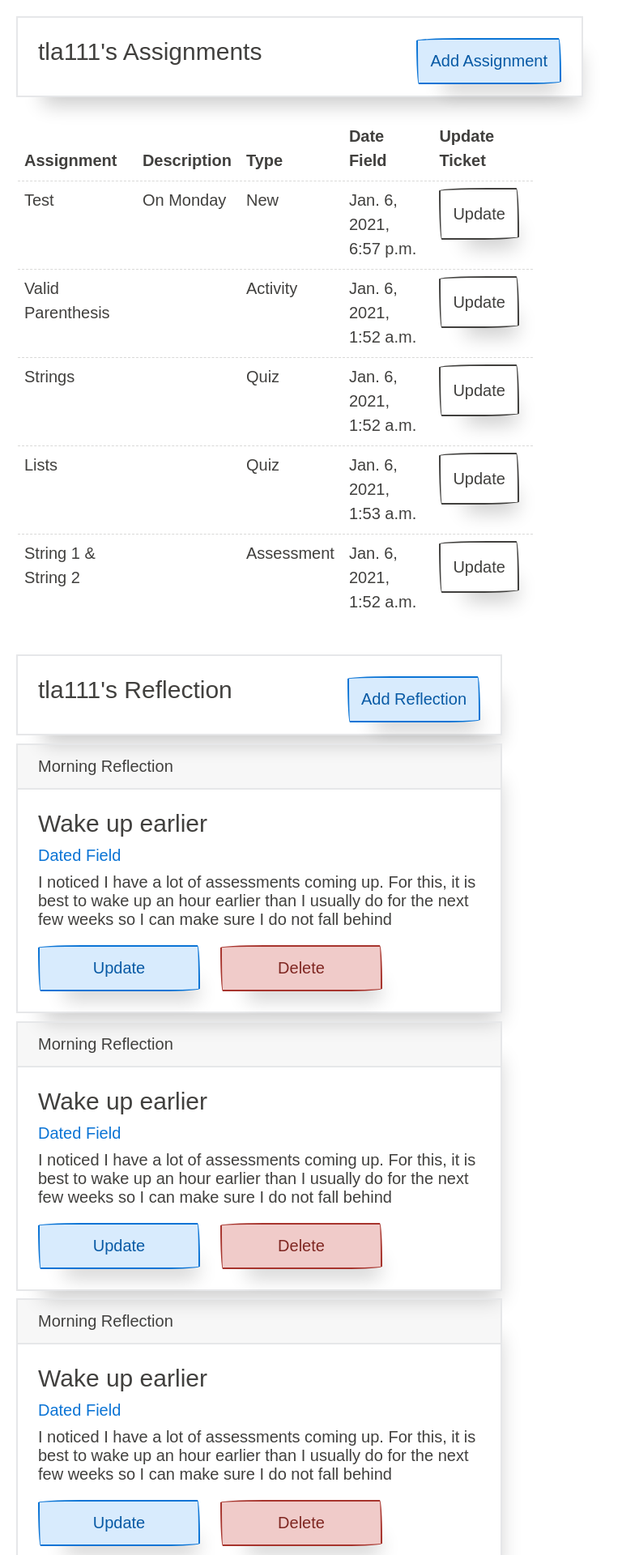
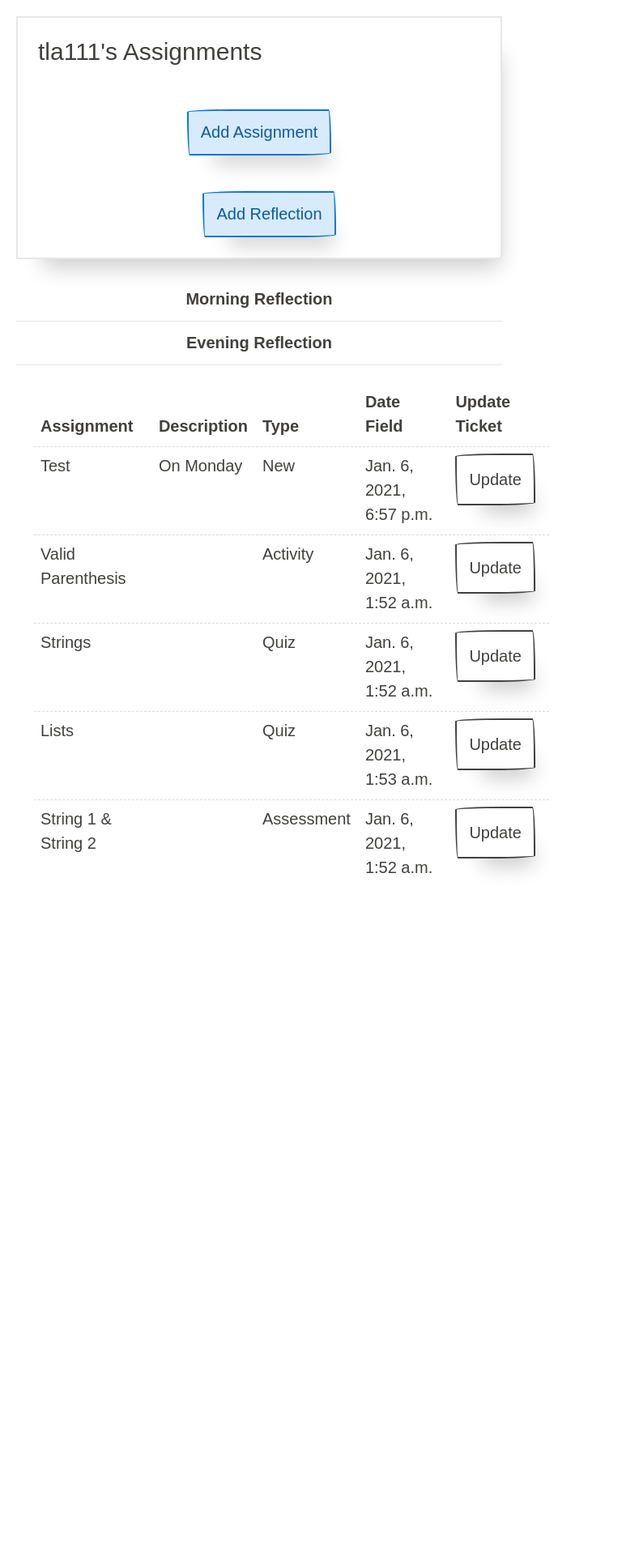
Before and after one commit to tla111/bullet-journal-capstone, a Django app: page /journal/ in a window 1280 px wide. Shown: the top 1920 px of the page at 81% size, without its empty margins (0-768 px from the left). After the commit the page ends 1078 px from the top, so only its background shows below. Run offline with Django 3.2, Linux system fonts and the light colour scheme; a user stored in the database is signed in; data comes from the database, SQL or seed files in the repository; both versions use the stored data as it was after the commit; some libraries are stand-ins or nearby versions; some web fonts are replaced.

Commit message:
redesigned journal page

```diff
--- a/templates/journal_profile.html
+++ b/templates/journal_profile.html
@@ -21,6 +21,7 @@
     }
     .card_body_contain {
       display: flex;
+      flex-direction: column;
       justify-content: space-between;
     }
     .reflection_container {
@@ -33,6 +34,9 @@
       text-align: center;
       width: 200px;
     }
+    .collapsible {
+      width: 30rem;
+    }
   </style>
 
   <body>
@@ -40,14 +44,62 @@
   <div class="">
     <div class="row">
       <div class='col'>
-        <div class="card user_card" style="width: 35rem; height: 5rem">
+        <div class="card user_card" style="width: 30rem; height: 15rem">
             <div class="card-body card_body_contain">
               {% comment %} <h3>Profile Section</h3> {% endcomment %}
               <h4>{{user.username}}'s Assignments</h4>
                 <a href="/add_assignment/" class="paper-btn btn-secondary">Add Assignment</a>
+                <a href="/add_assignment/" class="paper-btn btn-secondary">Add Reflection</a>
             </div>
           </div>
           <br>
+
+            <div class="collapsible">
+            <input id="collapsible1" type="checkbox" name="collapsible">
+            <label for="collapsible1">Morning Reflection</label>
+            <div class="collapsible-body">
+                  <div class="reflection_container">
+                <div class="card" style="width: 30rem;">
+                    {% comment %} <div class="card-header">Morning Reflection</div> {% endcomment %}
+                      <div class="card-body">
+                        <h4 class="card-title">Wake up earlier</h4>
+                        <h5 class="card-subtitle">Dated Field</h5>
+                        <p class="card-text">I noticed I have a lot of assessments coming up. For this, it is best to wake up an hour earlier than I usually do for the next few weeks so I can make sure I do not fall behind</p>
+                        <div class=reflection_buttons>
+                          <a href="" class="paper-btn btn-secondary">Update</a>
+                          <a href="" class="paper-btn btn-danger">Delete</a>
+                        </div>
+                      </div>
+                  {% comment %} </div> {% endcomment %}
+              </div>
+            </div>
+          </div>
+
+          <div class="collapsible">
+            <input id="collapsible2" type="checkbox" name="collapsible">
+            <label for="collapsible2">Evening Reflection</label>
+            <div class="collapsible-body">
+                  <div class="reflection_container">
+                <div class="card" style="width: 30rem;">
+                    {% comment %} <div class="card-header">Morning Reflection</div> {% endcomment %}
+                      <div class="card-body">
+                        <h4 class="card-title">Sleep earlier</h4>
+                        <h5 class="card-subtitle">Dated Field</h5>
+                        <p class="card-text">I noticed I have a lot of assessments coming up. For this, it is best to wake up an hour earlier than I usually do for the next few weeks so I can make sure I do not fall behind</p>
+                        <div class=reflection_buttons>
+                          <a href="" class="paper-btn btn-secondary">Update</a>
+                          <a href="" class="paper-btn btn-danger">Delete</a>
+                        </div>
+                      </div>
+                  {% comment %} </div> {% endcomment %}
+              </div>
+            </div>
+          </div>
+
+      </div>
+      <div class='col'>
+
+
           <div class="tables_container">
             <table class="table table-striped table-info">
               <thead class="thead-info">
@@ -146,91 +198,10 @@
               </tbody>
             </table>
           </div><!--Table Container-->
-      </div>
-      <div class='col'>
-        <!--Reflection-->
-         <div class="card user_card" style="width: 30rem; height: 5rem">
-            <div class="card-body card_body_contain">
-              <h4>{{user.username}}'s Reflection</h4>
-              <a href="/add_assignment/" class="paper-btn btn-secondary">Add Reflection</a>
-            </div>
-          </div>
-
-          <div class="reflection_container">
-            <div class="card" style="width: 30rem;">
-                <div class="card-header">Morning Reflection</div>
-                  <div class="card-body">
-                    <h4 class="card-title">Wake up earlier</h4>
-                    <h5 class="card-subtitle">Dated Field</h5>
-                    <p class="card-text">I noticed I have a lot of assessments coming up. For this, it is best to wake up an hour earlier than I usually do for the next few weeks so I can make sure I do not fall behind</p>
-                    <div class=reflection_buttons>
-                      <a href="" class="paper-btn btn-secondary">Update</a>
-                      <a href="" class="paper-btn btn-danger">Delete</a>
-                    </div>
-                  </div>
-              </div>
-          </div>
-
-            <div class="reflection_container">
-            <div class="card" style="width: 30rem;">
-                <div class="card-header">Morning Reflection</div>
-                  <div class="card-body">
-                    <h4 class="card-title">Wake up earlier</h4>
-                    <h5 class="card-subtitle">Dated Field</h5>
-                    <p class="card-text">I noticed I have a lot of assessments coming up. For this, it is best to wake up an hour earlier than I usually do for the next few weeks so I can make sure I do not fall behind</p>
-                    <div class=reflection_buttons>
-                      <a href="" class="paper-btn btn-secondary">Update</a>
-                      <a href="" class="paper-btn btn-danger">Delete</a>
-                    </div>
-                  </div>
-              </div>
-          </div>
-
-            <div class="reflection_container">
-            <div class="card" style="width: 30rem;">
-                <div class="card-header">Morning Reflection</div>
-                  <div class="card-body">
-                    <h4 class="card-title">Wake up earlier</h4>
-                    <h5 class="card-subtitle">Dated Field</h5>
-                    <p class="card-text">I noticed I have a lot of assessments coming up. For this, it is best to wake up an hour earlier than I usually do for the next few weeks so I can make sure I do not fall behind</p>
-                    <div class=reflection_buttons>
-                      <a href="" class="paper-btn btn-secondary">Update</a>
-                      <a href="" class="paper-btn btn-danger">Delete</a>
-                    </div>
-                  </div>
-              </div>
-          </div>
 
 
-            <div class="reflection_container">
-            <div class="card" style="width: 30rem;">
-                <div class="card-header">Morning Reflection</div>
-                  <div class="card-body">
-                    <h4 class="card-title">Wake up earlier</h4>
-                    <h5 class="card-subtitle">Dated Field</h5>
-                    <p class="card-text">I noticed I have a lot of assessments coming up. For this, it is best to wake up an hour earlier than I usually do for the next few weeks so I can make sure I do not fall behind</p>
-                    <div class=reflection_buttons>
-                      <a href="" class="paper-btn btn-secondary">Update</a>
-                      <a href="" class="paper-btn btn-danger">Delete</a>
-                    </div>
-                  </div>
-              </div>
-          </div>
 
-            <div class="reflection_container">
-            <div class="card" style="width: 30rem;">
-                <div class="card-header">Morning Reflection</div>
-                  <div class="card-body">
-                    <h4 class="card-title">Wake up earlier</h4>
-                    <h5 class="card-subtitle">Dated Field</h5>
-                    <p class="card-text">I noticed I have a lot of assessments coming up. For this, it is best to wake up an hour earlier than I usually do for the next few weeks so I can make sure I do not fall behind</p>
-                    <div class=reflection_buttons>
-                      <a href="" class="paper-btn btn-secondary">Update</a>
-                      <a href="" class="paper-btn btn-danger">Delete</a>
-                    </div>
-                  </div>
-              </div>
-          </div>
+
 
       </div>
     </div>
```
Also changed, not shown: db.sqlite3.
